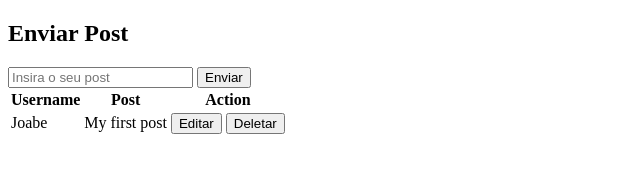
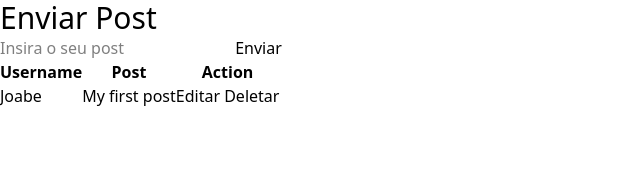
Before and after one commit to Joabe-Albino/CRUD-socialmedia, a website: page index.html in a window 1280 px wide. Shown: the whole page, without its empty margins (0-640 px from the left). Drawn offline with Linux system fonts and the light colour scheme.

Commit message:
Adicionado o tailwind CLI

```diff
--- a/index.html
+++ b/index.html
@@ -1,17 +1,18 @@
 <!DOCTYPE html>
-<html lang="en">
+<html lang="pt-br">
 
 <head>
     <meta charset="UTF-8">
     <meta name="viewport" content="width=device-width, initial-scale=1.0">
     <script src="app.js" defer></script>
     <title>CRUD social media</title>
+    <link rel="stylesheet" href="src/output.css">
 </head>
 
 <body>
     <div>
         <div class="createPost">
-            <h2>Enviar Post</h2>
+            <h2 class="text-3xl">Enviar Post</h2>
             <form action="#" id="form-post">
                 <input type="text" placeholder="Seu usuário" name = "uusre" hidden>
                 <input type="text" placeholder="Insira o seu post" name="upost">
@@ -21,7 +22,7 @@
         </div>
 
         <div class="viewPosts">
-            <table>
+            <table class="table-layout:fixed">
                 <thead>
                     <tr>
                         <th>Username</th>
--- /dev/null
+++ b/package.json
@@ -0,0 +1,6 @@
+{
+  "dependencies": {
+    "@tailwindcss/cli": "^4.1.18",
+    "tailwindcss": "^4.1.18"
+  }
+}
--- /dev/null
+++ b/src/input.css
@@ -0,0 +1 @@
+@import "tailwindcss";
```
Also changed, not shown: src/output.css (added), 2 other files.
